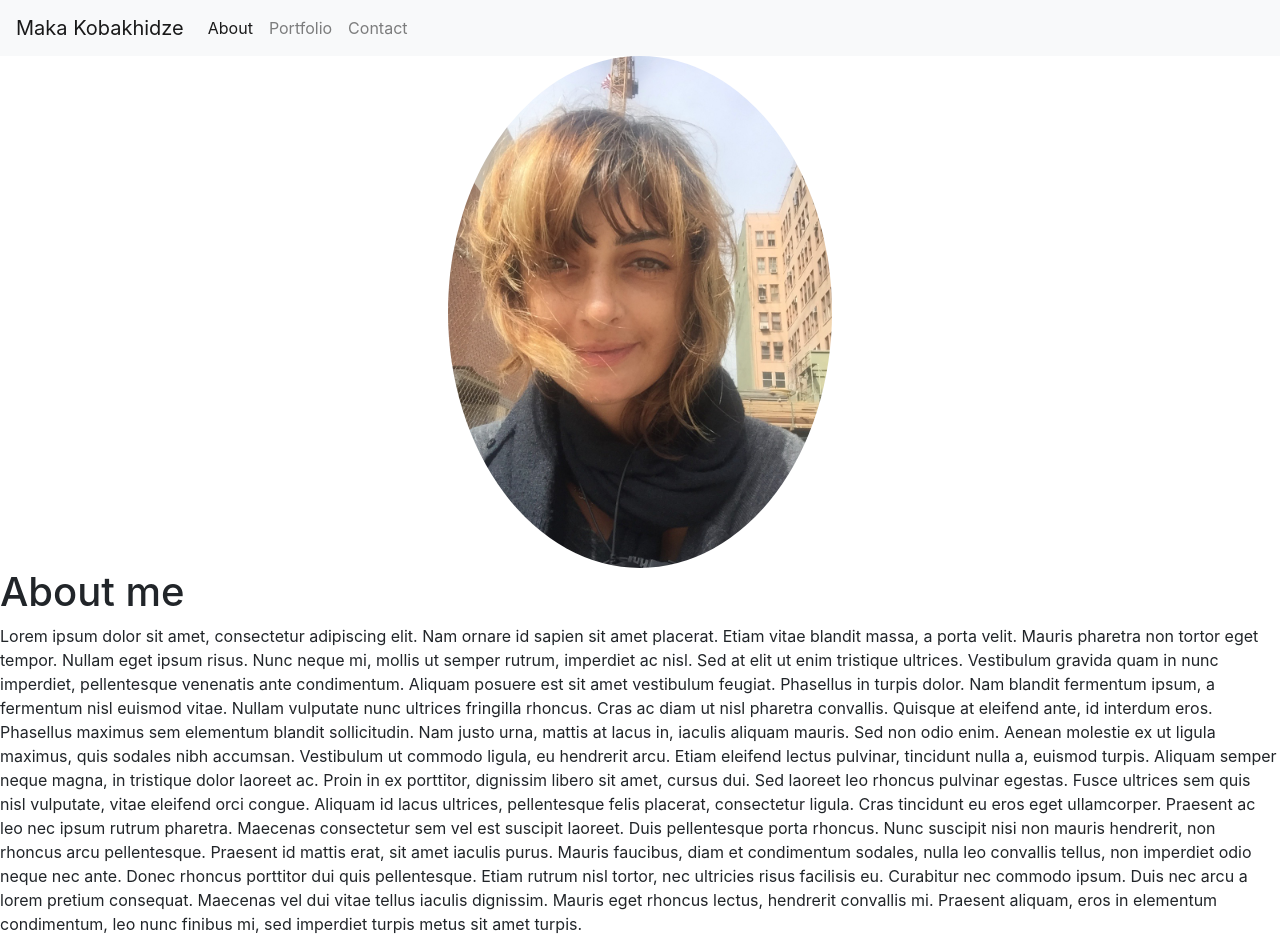
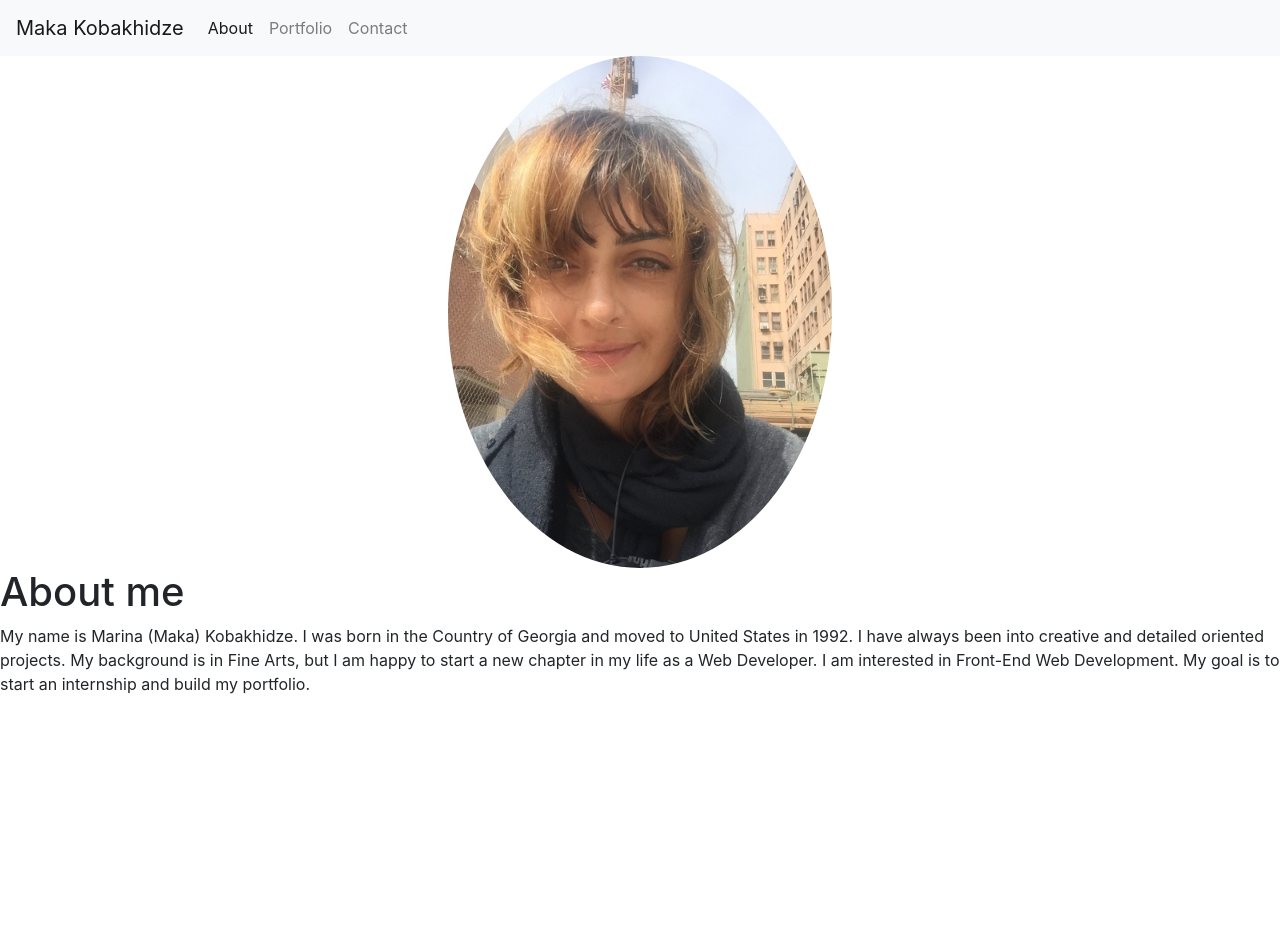
Before and after one commit to MARINAKOBAKHIDZE/Portfolio2, a plain HTML site: page Bootstrap-Portfolio-master/Bootstrap-Portfolio/index.html in a window 1280 px wide. After the commit the page ends 800 px from the top, so only its background shows below. Drawn offline with nearby package versions, Linux system fonts and the light colour scheme.

Commit message:
Update index.html

```diff
--- a/Bootstrap-Portfolio-master/Bootstrap-Portfolio/index.html
+++ b/Bootstrap-Portfolio-master/Bootstrap-Portfolio/index.html
@@ -38,28 +38,10 @@
     </nav>
     <img src="IMG_4669.jpeg" class="myPicture" alt="me">
     <h1>About me</h1>
-    <p>Lorem ipsum dolor sit amet, consectetur adipiscing elit. Nam ornare id sapien sit amet placerat. Etiam vitae
-        blandit massa, a porta velit. Mauris pharetra non tortor eget tempor. Nullam eget ipsum risus. Nunc neque mi,
-        mollis ut semper rutrum, imperdiet ac nisl. Sed at elit ut enim tristique ultrices. Vestibulum gravida quam in
-        nunc imperdiet, pellentesque venenatis ante condimentum. Aliquam posuere est sit amet vestibulum feugiat.
-        Phasellus in turpis dolor. Nam blandit fermentum ipsum, a fermentum nisl euismod vitae. Nullam vulputate nunc
-        ultrices fringilla rhoncus. Cras ac diam ut nisl pharetra convallis. Quisque at eleifend ante, id interdum eros.
-
-        Phasellus maximus sem elementum blandit sollicitudin. Nam justo urna, mattis at lacus in, iaculis aliquam
-        mauris. Sed non odio enim. Aenean molestie ex ut ligula maximus, quis sodales nibh accumsan. Vestibulum ut
-        commodo ligula, eu hendrerit arcu. Etiam eleifend lectus pulvinar, tincidunt nulla a, euismod turpis. Aliquam
-        semper neque magna, in tristique dolor laoreet ac. Proin in ex porttitor, dignissim libero sit amet, cursus dui.
-        Sed laoreet leo rhoncus pulvinar egestas. Fusce ultrices sem quis nisl vulputate, vitae eleifend orci congue.
-        Aliquam id lacus ultrices, pellentesque felis placerat, consectetur ligula. Cras tincidunt eu eros eget
-        ullamcorper.
-
-        Praesent ac leo nec ipsum rutrum pharetra. Maecenas consectetur sem vel est suscipit laoreet. Duis pellentesque
-        porta rhoncus. Nunc suscipit nisi non mauris hendrerit, non rhoncus arcu pellentesque. Praesent id mattis erat,
-        sit amet iaculis purus. Mauris faucibus, diam et condimentum sodales, nulla leo convallis tellus, non imperdiet
-        odio neque nec ante. Donec rhoncus porttitor dui quis pellentesque. Etiam rutrum nisl tortor, nec ultricies
-        risus facilisis eu. Curabitur nec commodo ipsum. Duis nec arcu a lorem pretium consequat. Maecenas vel dui vitae
-        tellus iaculis dignissim. Mauris eget rhoncus lectus, hendrerit convallis mi. Praesent aliquam, eros in
-        elementum condimentum, leo nunc finibus mi, sed imperdiet turpis metus sit amet turpis.</p>
+    <p>My name is Marina (Maka) Kobakhidze.  I was born in the Country of Georgia and moved to United States in 1992.
+        I have always been into creative and detailed oriented projects.  My background is in Fine Arts, but I am happy to start a
+        new chapter in my life as a Web Developer.
+        I am interested in Front-End Web Development.  My goal is to start an internship and build my portfolio. </p>
     <!-- <div class="container contact-form">
         <div class="form-group">
 
```
